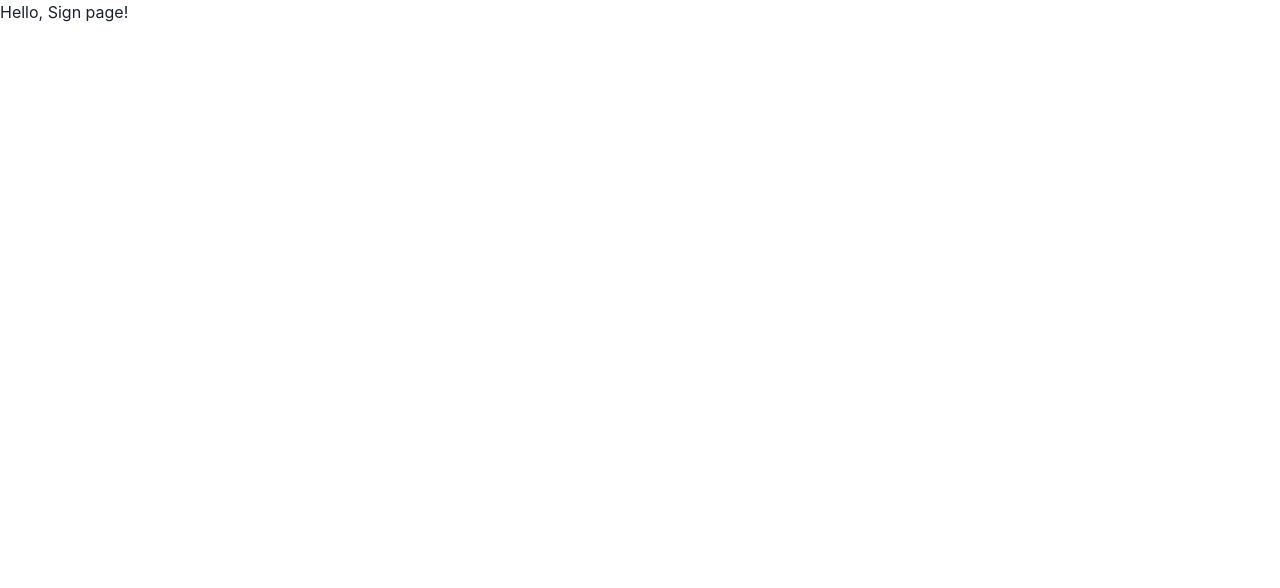
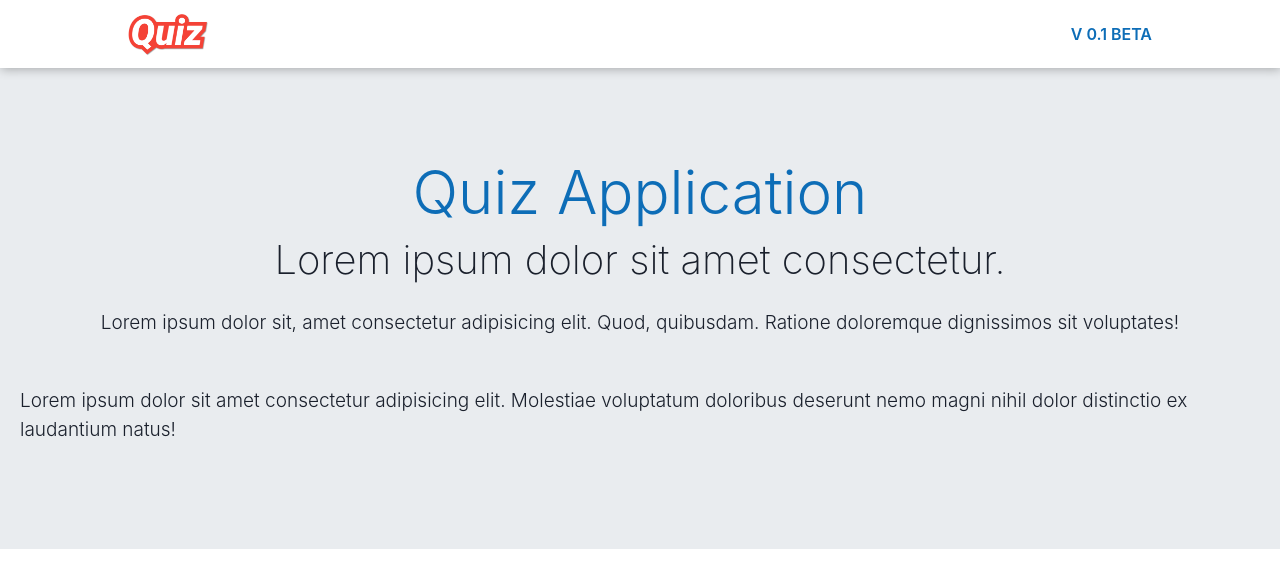
Before and after one commit to ZAINKHAN25/Quiz-App-Next-1--Student, a Next.js app: page /signup in a window 1280 px wide. Shown: the top 588 px of the page. Built offline with nearby package versions, Linux system fonts and the light colour scheme.

Commit message:
SIgn UP Page Work Start

```diff
--- /dev/null
+++ b/src/app/components/SignUpNavbar/index.jsx
@@ -0,0 +1,50 @@
+"use client"
+
+import { Box, Image, Text } from '@chakra-ui/react';
+import React, { useState } from 'react';
+
+import { GoTriangleDown } from "react-icons/go";
+
+import QuizLogoImg from "../../assests/quiz-logo.png";
+import colorThemes from "../../Color.js";
+
+
+function Navbar() {
+
+    let [profileBadgeClicked, setProfileBadgeClicked] = useState(false);
+
+    return (
+        <Box
+            width={"100vw"}
+            display={"flex"}
+            justifyContent={"space-between"}
+            alignItems={"center"}
+            bg={colorThemes.lightColor.firstColor}
+            px={"10vw"}
+            py={3}
+            boxShadow={"1px 1px 10px rgba( 0, 0, 0, 30%)"}
+            position={"relative"}
+        >
+
+            <Image
+                src={QuizLogoImg.src}
+                w={"80px"}
+            />
+
+            <Box
+                display={"flex"}
+                justifyContent={"center"}
+                alignItems={"center"}
+                color={colorThemes.lightColor.secondColor}
+                fontWeight={600}
+                cursor={"pointer"}
+            >
+                V 0.1 BETA
+
+            </Box>
+
+        </Box >
+    )
+}
+
+export default Navbar;
--- a/src/app/signup/page.jsx
+++ b/src/app/signup/page.jsx
@@ -1,3 +1,53 @@
+import { Box, Heading, Text } from "@chakra-ui/react";
+
+import SignUpNavbar from "../components/SignUpNavbar/index.jsx";
+import colorThemes from "../Color.js";
+
+
 export default function Page() {
-  return <h1>Hello, Sign page!</h1>
+  return (
+    <Box>
+      <SignUpNavbar />
+      <Box
+        display={"flex"}
+        flexDirection={"column"}
+        justifyContent={"center"}
+        alignItems={"center"}
+        bg={"#e9ecef"}
+        px={5}
+        py={20}
+      >
+        <Heading
+          color={colorThemes.lightColor.secondColor}
+          fontWeight={300}
+          fontSize={60}
+          my={2}
+        >
+          Quiz Application
+        </Heading>
+        <Heading
+          fontWeight={200}
+          fontSize={40}
+        >
+          Lorem ipsum dolor sit amet consectetur.
+        </Heading>
+
+        <Text
+          my={"25px"}
+          fontWeight={300}
+          fontSize={19}
+        >
+          Lorem ipsum dolor sit, amet consectetur adipisicing elit. Quod, quibusdam. Ratione doloremque dignissimos sit voluptates!
+        </Text>
+
+        <Text
+          my={"25px"}
+          fontWeight={300}
+          fontSize={19}
+        >
+          Lorem ipsum dolor sit amet consectetur adipisicing elit. Molestiae voluptatum doloribus deserunt nemo magni nihil dolor distinctio ex laudantium natus!
+        </Text>
+      </Box>
+    </Box>
+  )
 }
```
Also changed, not shown: src/app/profile/page.jsx (+5 -3 lines), src/app/profile/ProfileData.js (line endings or trailing spaces).
